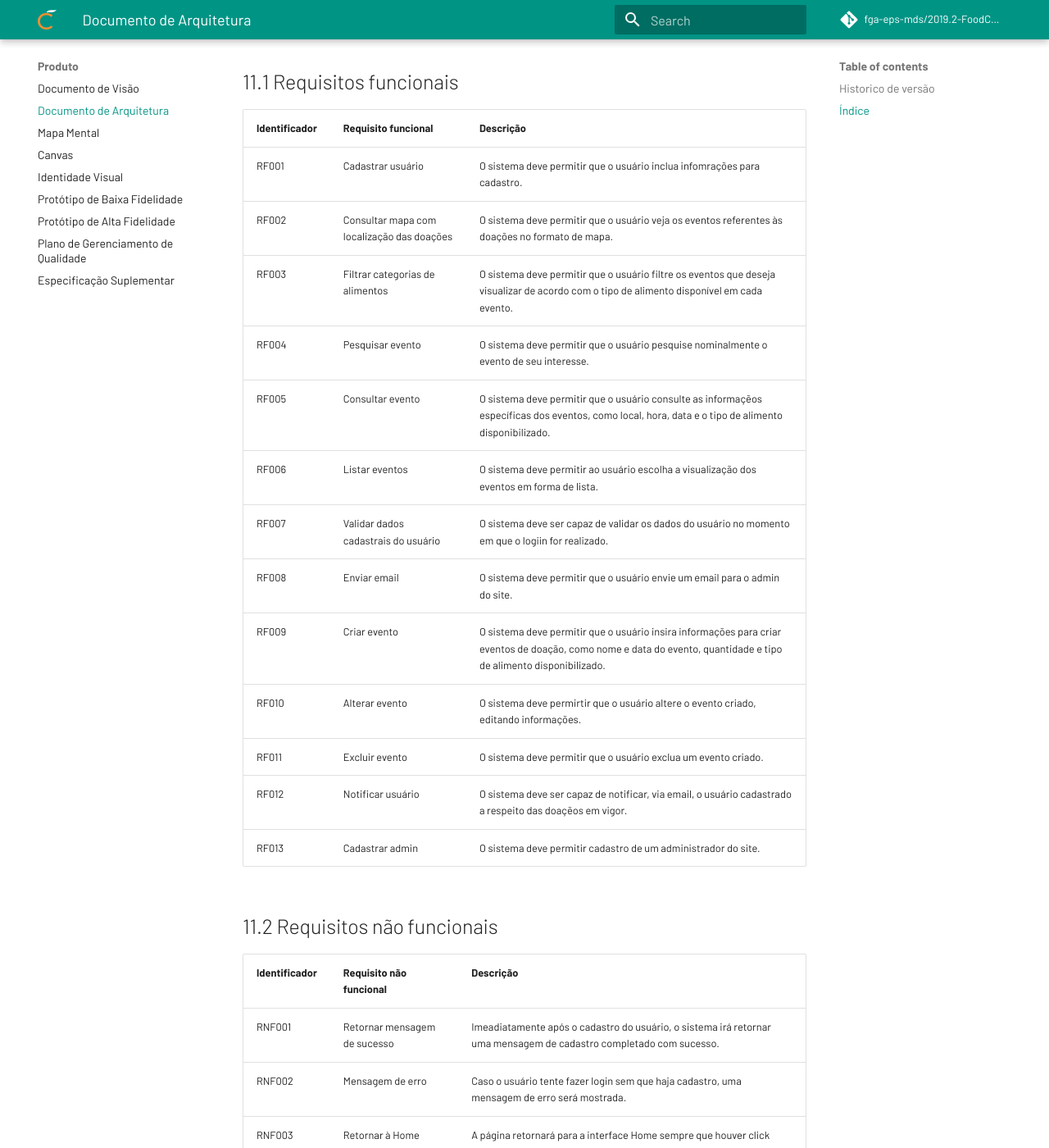
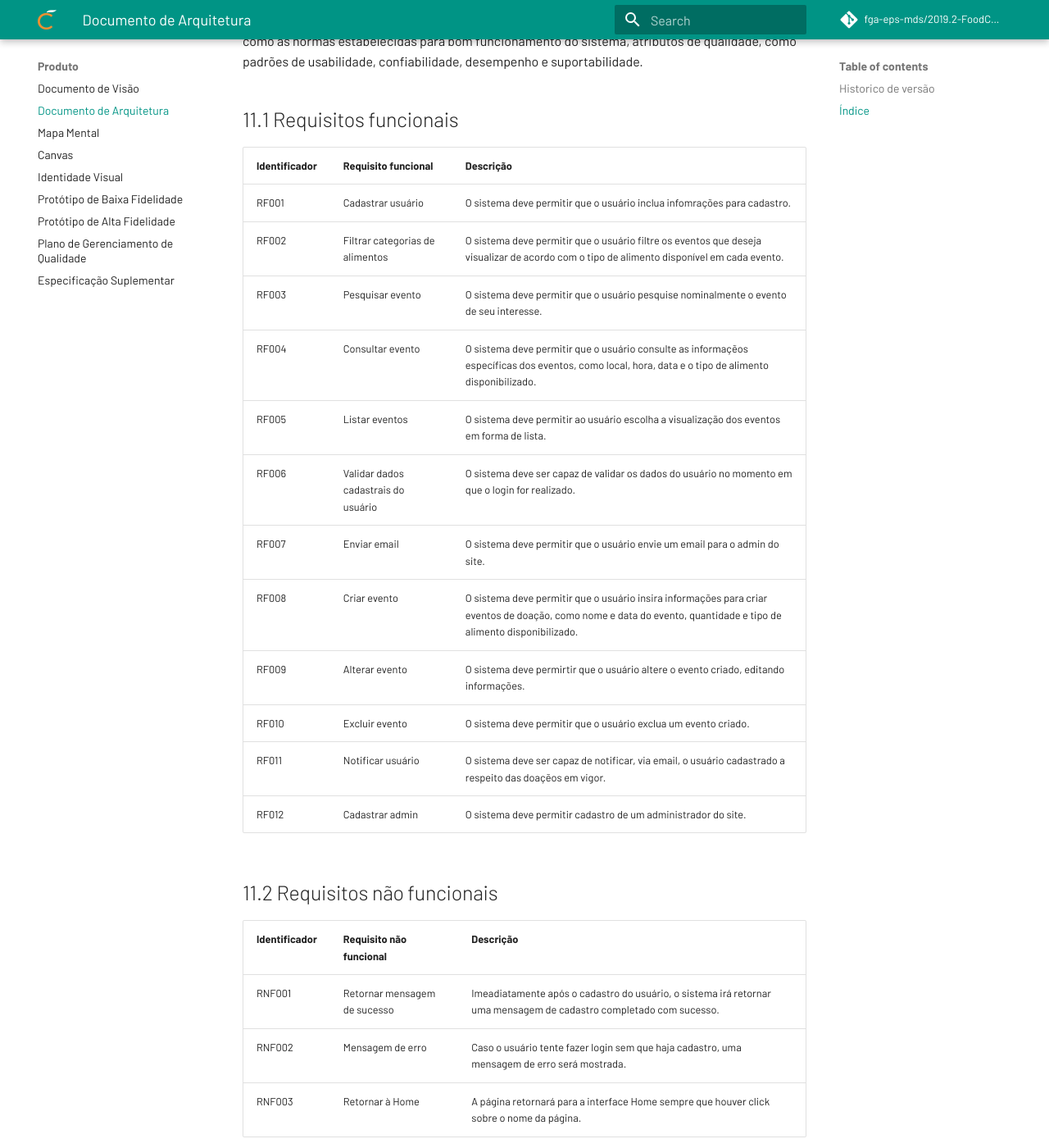
Before and after one commit to fga-eps-mds/2019.2-FoodCare, an MkDocs documentation site: the page built from docs/produto/doc-arquitetura.md, in a window 1280 px wide and 1400 px high, scrolled down 14237 px. Shown: the whole window at 82% size. Built offline with MkDocs 1.6.1 and Material for MkDocs 9.7.7, drawn with Linux system fonts in a browser that asks for light colours; comment, search, counter and statistics services are not loaded; some of the changed text lies outside the part shown.

Commit message:
Update doc-arquitetura.md
Refatora tópico "requisitos funcionais"

```diff
--- a/docs/produto/doc-arquitetura.md
+++ b/docs/produto/doc-arquitetura.md
@@ -266,18 +267,17 @@ Os seguintes itens conferem ao sistema aspectos de qualidade, bem como a descri
 Identificador | Requisito funcional | Descrição
 ------- | ------- | -------
 RF001 | Cadastrar usuário | O sistema deve permitir que o usuário inclua infomrações para cadastro.
-RF002 | Consultar mapa com localização das doações | O sistema deve permitir que o usuário veja os eventos referentes às doações no formato de mapa.
-RF003 | Filtrar categorias de alimentos | O sistema deve permitir que o usuário filtre os eventos que deseja visualizar de acordo com o tipo de alimento disponível em cada evento.
-RF004 | Pesquisar evento | O sistema deve permitir que o usuário pesquise nominalmente o evento de seu interesse.
-RF005 | Consultar evento | O sistema deve permitir que o usuário consulte as informaçẽos específicas dos eventos, como local, hora, data e o tipo de alimento disponibilizado.
-RF006 | Listar eventos | O sistema deve permitir ao usuário escolha a visualização dos eventos em forma de lista.
-RF007 | Validar dados cadastrais do usuário | O sistema deve ser capaz de validar os dados do usuário no momento em que o logiin for realizado.
-RF008 | Enviar email | O sistema deve permitir que o usuário envie um email para o admin do site.
-RF009 | Criar evento | O sistema deve permitir que o usuário insira informações para criar eventos de doação, como nome e data do evento, quantidade e tipo de alimento disponibilizado.
-RF010 | Alterar evento | O sistema deve permirtir que o usuário altere o evento criado, editando informações.
-RF011 | Excluir evento | O sistema deve permitir que o usuário exclua um evento criado.
-RF012 | Notificar usuário | O sistema deve ser capaz de notificar, via email, o usuário cadastrado a respeito das doaçẽos em vigor.
-RF013 | Cadastrar admin | O sistema deve permitir cadastro de um administrador do site.
+RF002 | Filtrar categorias de alimentos | O sistema deve permitir que o usuário filtre os eventos que deseja visualizar de acordo com o tipo de alimento disponível em cada evento.
+RF003 | Pesquisar evento | O sistema deve permitir que o usuário pesquise nominalmente o evento de seu interesse.
+RF004 | Consultar evento | O sistema deve permitir que o usuário consulte as informaçẽos específicas dos eventos, como local, hora, data e o tipo de alimento disponibilizado.
+RF005 | Listar eventos | O sistema deve permitir ao usuário escolha a visualização dos eventos em forma de lista.
+RF006 | Validar dados cadastrais do usuário | O sistema deve ser capaz de validar os dados do usuário no momento em que o login for realizado.
+RF007 | Enviar email | O sistema deve permitir que o usuário envie um email para o admin do site.
+RF008 | Criar evento | O sistema deve permitir que o usuário insira informações para criar eventos de doação, como nome e data do evento, quantidade e tipo de alimento disponibilizado.
+RF009 | Alterar evento | O sistema deve permirtir que o usuário altere o evento criado, editando informações.
+RF010 | Excluir evento | O sistema deve permitir que o usuário exclua um evento criado.
+RF011 | Notificar usuário | O sistema deve ser capaz de notificar, via email, o usuário cadastrado a respeito das doaçẽos em vigor.
+RF012 | Cadastrar admin | O sistema deve permitir cadastro de um administrador do site.
 
 ## 11.2 Requisitos não funcionais <a name="11.2"></a>
 Identificador | Requisito não funcional | Descrição
```
Also changed, not shown: other parts of docs/produto/doc-arquitetura.md (+1 -0 lines).
